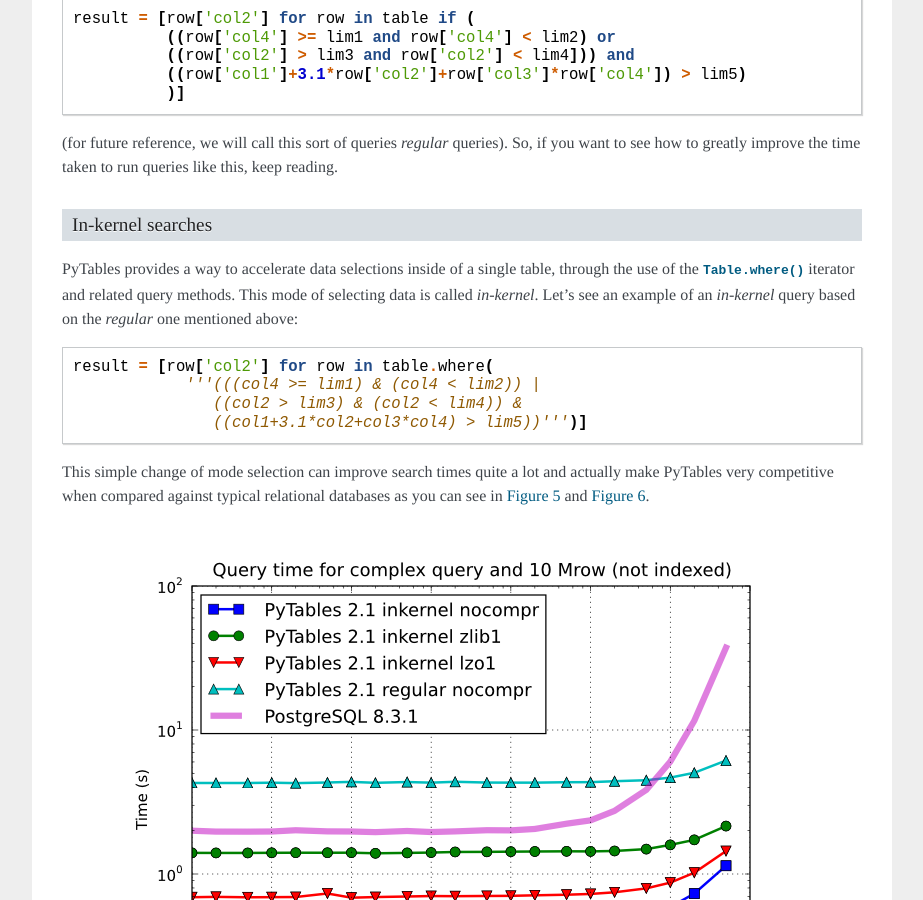
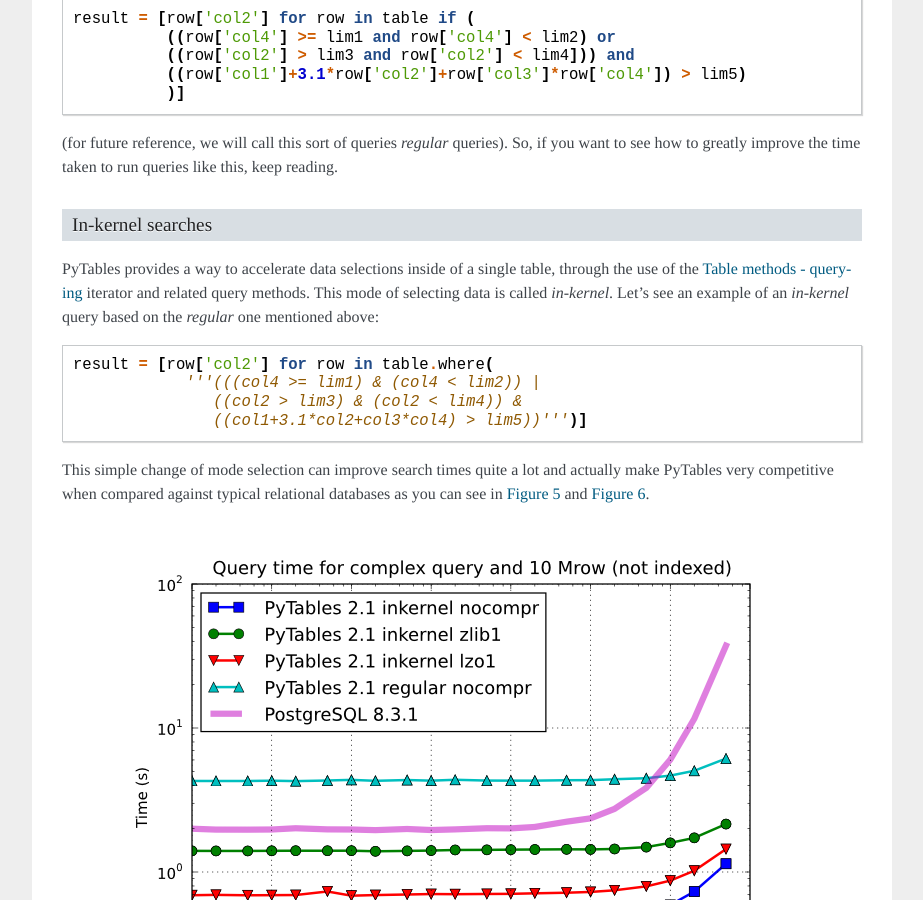
Before and after one commit to PyTables/PyTables, a Sphinx documentation site: the page built from doc/source/usersguide/optimization.rst, in a window 1280 px wide and 900 px high, scrolled down 5222 px. Shown: the whole window, without its empty margins (198-1121 px from the left). Built offline with Sphinx 7.4.7, drawn with Linux system fonts in a browser that asks for light colours; formulas are drawn with MathJax 3.

Commit message:
Point to the section not to the particular method

```diff
--- a/doc/source/usersguide/optimization.rst
+++ b/doc/source/usersguide/optimization.rst
@@ -239,7 +239,7 @@
 
 PyTables provides a way to accelerate data selections inside
 of a single table, through the use of the
-:meth:`Table.where` iterator and related query methods.
+:ref:`TableMethods_querying` iterator and related query methods.
 This mode of selecting data is called
 *in-kernel*.  Let's see an example of an
 *in-kernel* query based on the
```
